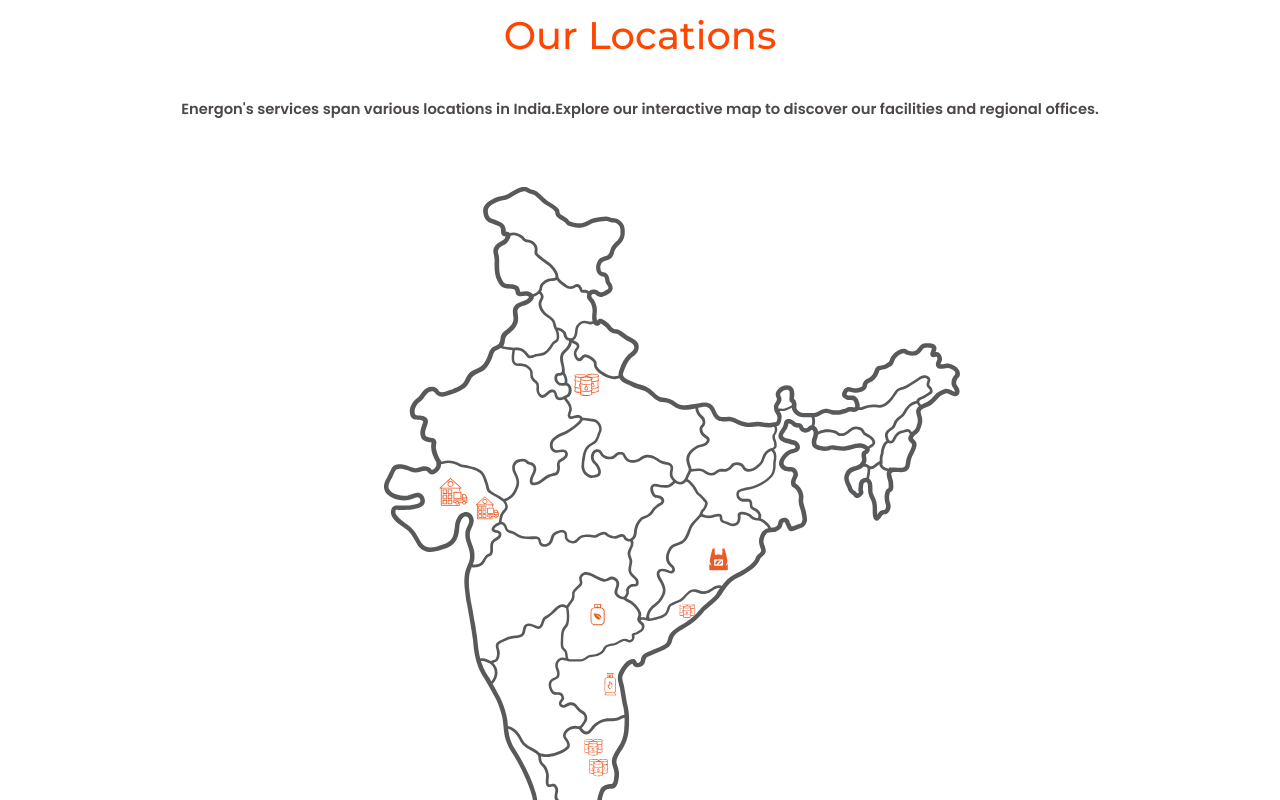
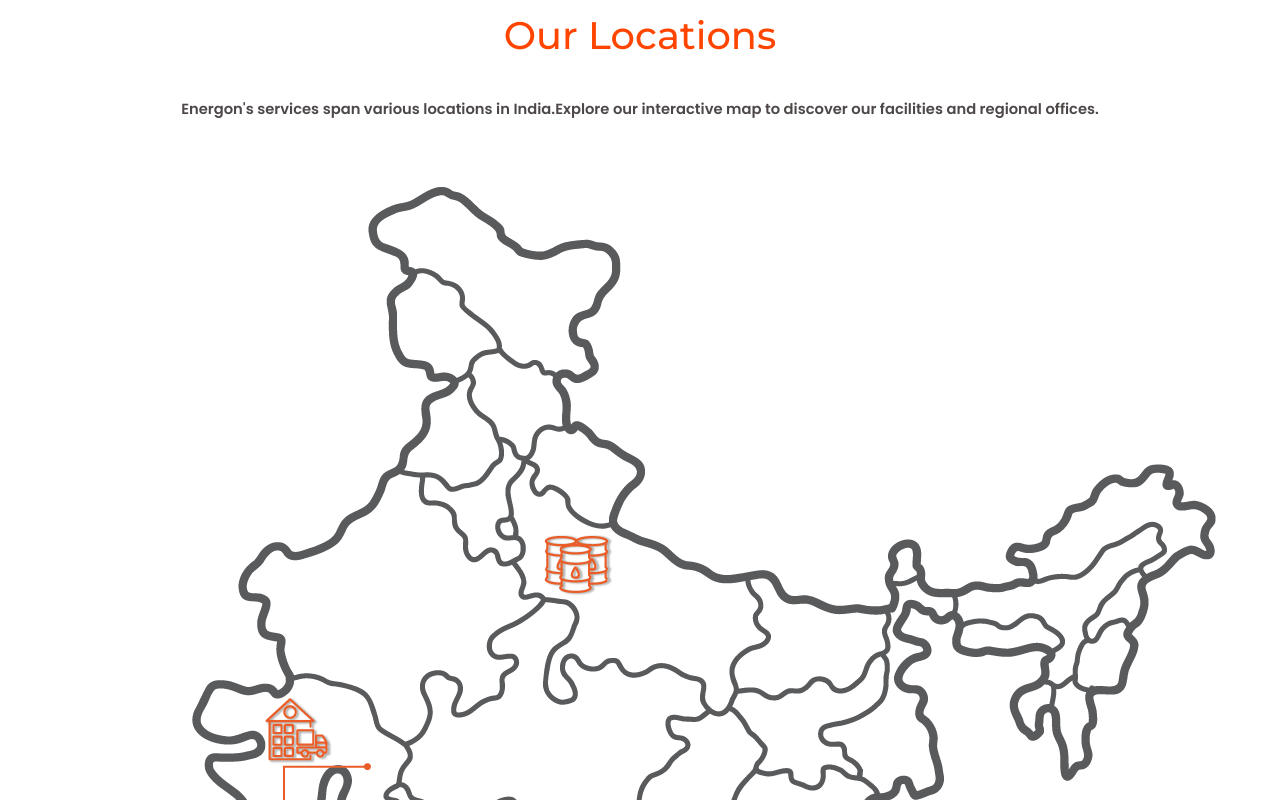
Before and after one commit to CapnxtGlobal/Energon-website.2.0, a React (Create React App) app: page /aboutus in a window 1280 px wide. Shown: the part 1540-2340 px from the top of the page. Built offline with nearby package versions, Linux system fonts and the light colour scheme; a web font is replaced by a local one.

Commit message:
added map icon and fixed redirect page

```diff
--- a/src/Components/Pages/About-us/About-us.scss
+++ b/src/Components/Pages/About-us/About-us.scss
@@ -115,8 +115,8 @@
         }
     }
     .map{
-        width: 45vw;
-        padding: 5vw 0vw 0vw 30vw;
+        //width: 10vw;
+        padding: 5vw 0vw 0vw 10vw;
     }
 }
 .team{
--- a/src/Components/Pages/About-us/AboutUs.jsx
+++ b/src/Components/Pages/About-us/AboutUs.jsx
@@ -7,7 +7,8 @@ import integrity from "../../../Assets/icons/Integrity.svg";
 import innovation from "../../../Assets/icons/Innovation.svg";
 import customer from "../../../Assets/icons/Customer Focus.svg";
 import environment from "../../../Assets/icons/Environmental Responsibility.svg";
-import map from "../../../Assets/icons/Map.svg";
+//import map from "../../../Assets/icons/Map.svg";
+import map from "../../../Assets/icons/map.png";
 import blackimage from "../../../Assets/Images/black-image.jpg";
 import "../About-us/About-us.scss";
 import Contact from '../Contact/Contact';
--- a/src/Components/Pages/Contact/Contact.jsx
+++ b/src/Components/Pages/Contact/Contact.jsx
@@ -119,6 +119,7 @@ function Contact() {
             </p>
           </div>
           <div className="started">
+          <h1>Contact form</h1>
             <form name="sign-up-form" action="" method="post" autoComplete="off"ref={form} onSubmit={sendEmail}>
               <input
                 type="text"
--- a/src/Components/Pages/Contact/Contact.scss
+++ b/src/Components/Pages/Contact/Contact.scss
@@ -153,6 +153,9 @@
       margin-bottom: 1vw;
       margin-right: 1vw;
       border-radius: 1vw;
+      h1{
+        color: white;
+      }
     }
 
     .started input {
--- a/src/Components/Pages/Services/Service.jsx
+++ b/src/Components/Pages/Services/Service.jsx
@@ -36,7 +36,7 @@ function Service() {
     const { services } = useLocation();
 
     useEffect(() => {
-      window.scrollTo({top:0,behavior:'auto'});
+      window.scrollTo({top:0,behavior:'instant'});
     }, [services]);
 
     return null;
```
Also changed, not shown: src/Assets/icons/Map.svg (deleted), src/Assets/icons/map.png (added).
